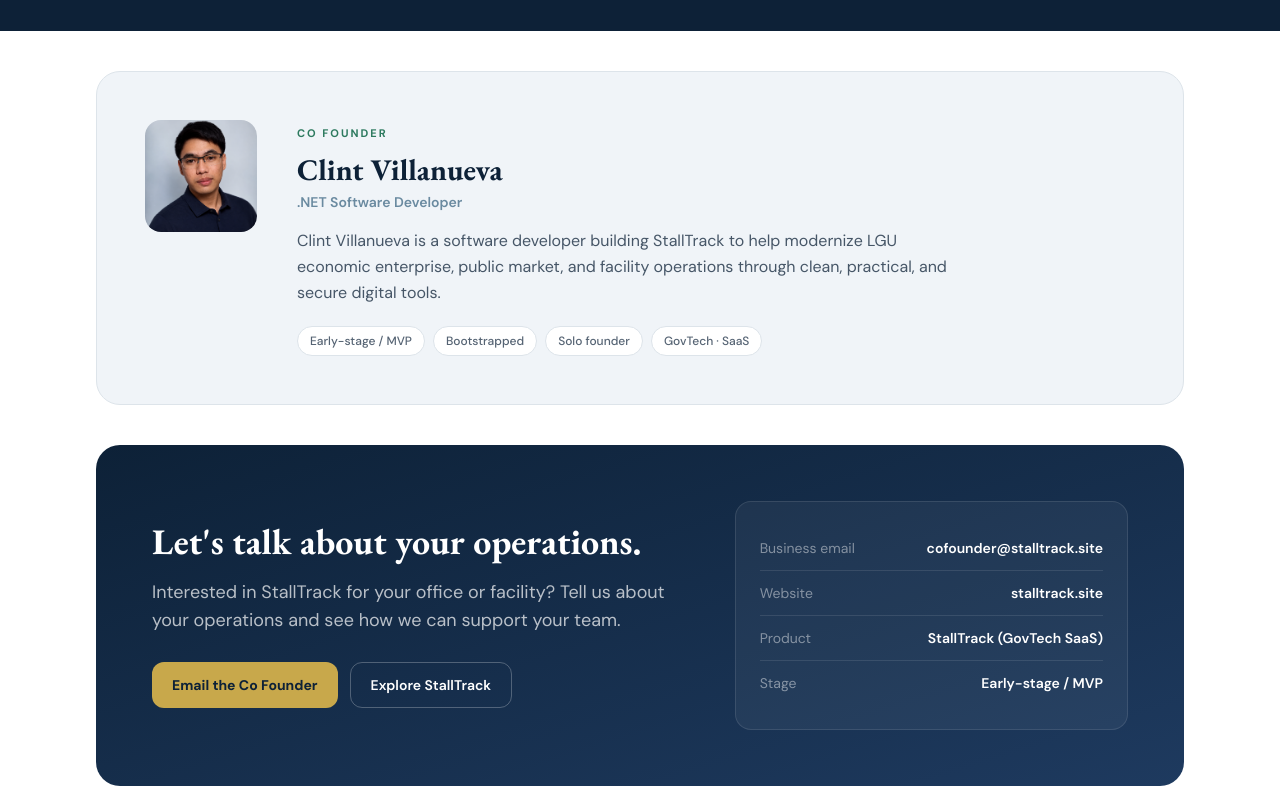
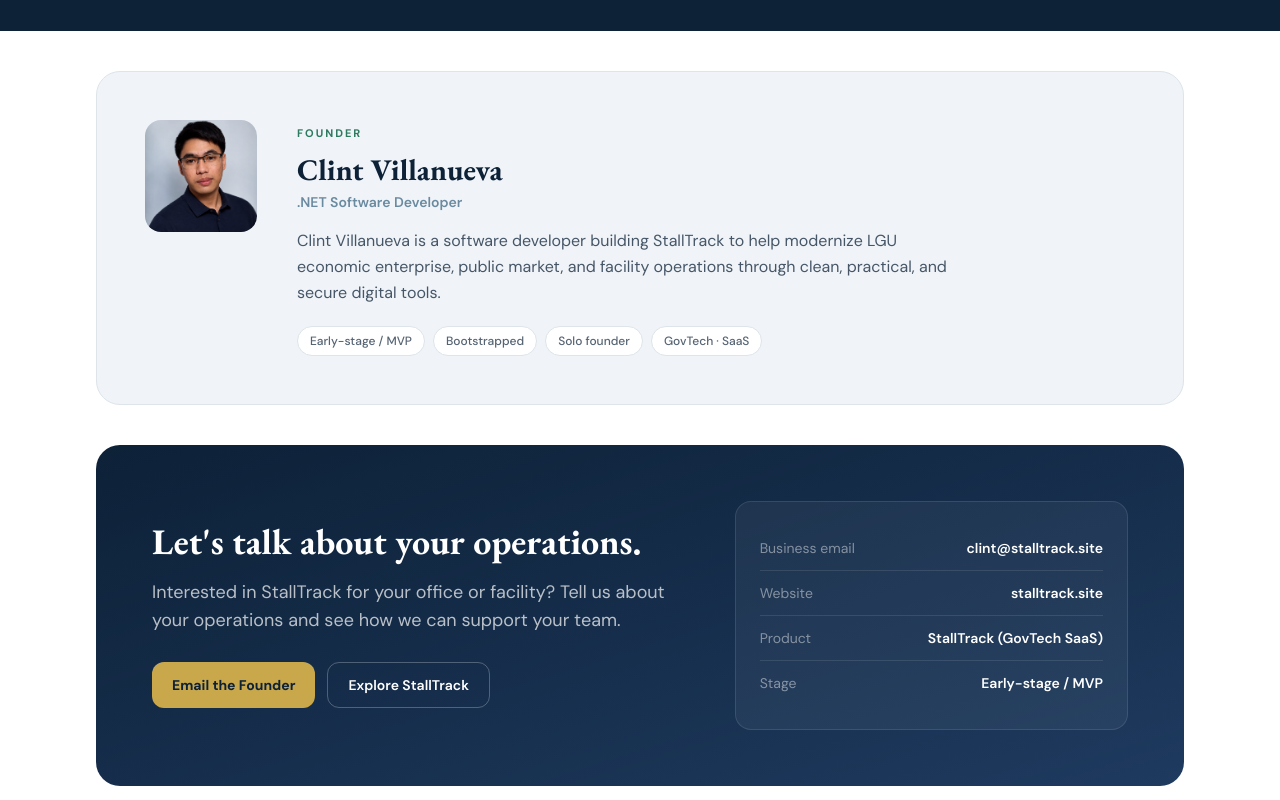
Before and after one commit to Clinttttt/Stalltrack-Landing-Page, a React (Vite) app: page / in a window 1280 px wide. Shown: the part 7000-7800 px from the top of the page. Built offline with nearby package versions, Linux system fonts and the light colour scheme.

Commit message:
Update founder contact details

```diff
--- a/src/components/DemoRequestModal.jsx
+++ b/src/components/DemoRequestModal.jsx
@@ -115,7 +115,7 @@ export default function DemoRequestModal({ onClose }) {
           </button>
         </div>
 
-        <form action="https://formsubmit.co/cofounder@stalltrack.site" method="POST" className="min-h-0 overflow-y-auto p-6 sm:p-8">
+        <form action="https://formsubmit.co/clint@stalltrack.site" method="POST" className="min-h-0 overflow-y-auto p-6 sm:p-8">
           <input type="hidden" name="_subject" value="New StallTrack product inquiry" />
           <input type="hidden" name="_template" value="table" />
           <input type="hidden" name="_next" value={confirmationUrl} />
--- a/src/components/Footer.jsx
+++ b/src/components/Footer.jsx
@@ -42,7 +42,7 @@ export default function Footer() {
         <div className="container-px flex flex-col items-center justify-between gap-2 py-5 text-xs text-white/45 sm:flex-row">
           <p>© {year} StallTrack. All rights reserved.</p>
           <p className="flex flex-wrap items-center justify-center gap-x-3 gap-y-1">
-            <a href="mailto:cofounder@stalltrack.site" className="hover:text-gold">cofounder@stalltrack.site</a>
+            <a href="mailto:clint@stalltrack.site" className="hover:text-gold">clint@stalltrack.site</a>
             <span className="hidden text-white/20 sm:inline">·</span>
             <span>stalltrack.site</span>
           </p>
--- a/src/pages/Home.jsx
+++ b/src/pages/Home.jsx
@@ -451,7 +451,7 @@ function Founder() {
                 />
               </div>
               <div>
-                <span className="eyebrow text-green">Co Founder</span>
+                <span className="eyebrow text-green">Founder</span>
                 <h2 className="mt-2 font-display text-3xl font-bold text-navy">Clint Villanueva</h2>
                 <p className="mt-1 text-sm font-semibold text-muted">.NET Software Developer</p>
                 <p className="mt-4 max-w-2xl leading-relaxed text-navy/75">
@@ -487,12 +487,12 @@ function Contact({ onRequestDemo }) {
                   Interested in StallTrack for your office or facility? Tell us about your operations and see how we can support your team.
                 </p>
                 <div className="mt-7 flex flex-wrap gap-3">
-                  <a href="mailto:cofounder@stalltrack.site" className="btn-gold">Email the Co Founder</a>
+                  <a href="mailto:clint@stalltrack.site" className="btn-gold">Email the Founder</a>
                   <button type="button" onClick={onRequestDemo} className="btn-ghost">Explore StallTrack</button>
                 </div>
               </div>
               <div className="rounded-2xl border border-white/10 bg-white/[0.05] p-6">
-                <Row k="Business email" v="cofounder@stalltrack.site" />
+                <Row k="Business email" v="clint@stalltrack.site" />
                 <Row k="Website" v="stalltrack.site" />
                 <Row k="Product" v="StallTrack (GovTech SaaS)" />
                 <Row k="Stage" v="Early-stage / MVP" last />
--- a/src/pages/Privacy.jsx
+++ b/src/pages/Privacy.jsx
@@ -74,8 +74,8 @@ export default function Privacy() {
           <Section title="6. Contact">
             <p>
               For privacy questions, contact{' '}
-              <a href="mailto:cofounder@stalltrack.site" className="font-semibold text-green hover:underline">
-                cofounder@stalltrack.site
+              <a href="mailto:clint@stalltrack.site" className="font-semibold text-green hover:underline">
+                clint@stalltrack.site
               </a>.
             </p>
           </Section>
--- a/src/pages/Terms.jsx
+++ b/src/pages/Terms.jsx
@@ -80,8 +80,8 @@ export default function Terms() {
           <Section title="8. Contact">
             <p>
               Questions about these terms? Contact{' '}
-              <a href="mailto:cofounder@stalltrack.site" className="font-semibold text-green hover:underline">
-                cofounder@stalltrack.site
+              <a href="mailto:clint@stalltrack.site" className="font-semibold text-green hover:underline">
+                clint@stalltrack.site
               </a>.
             </p>
           </Section>
```
Also changed, not shown: 1 other file (tests, documents, lock files or other folders).
